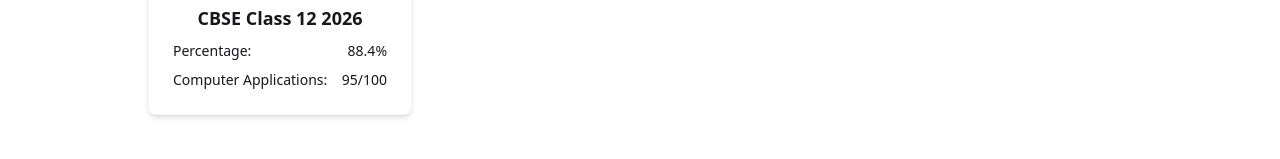
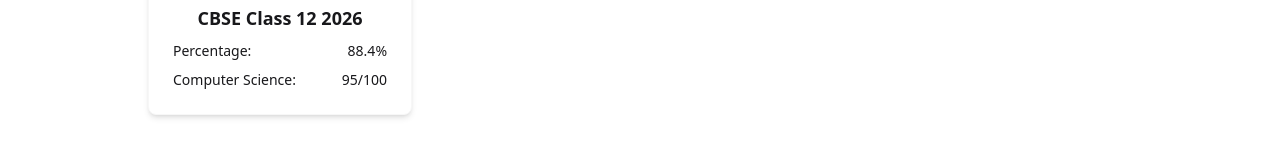
Before and after one commit to techphilomathlearnings-web/philomath, a Next.js app: page / in a window 1280 px wide. Shown: the part 2954-3113 px from the top of the page. Built offline with nearby package versions, Linux system fonts and the light colour scheme.

Commit message:
CBSE Subject Correction

```diff
--- a/src/components/toppers.tsx
+++ b/src/components/toppers.tsx
@@ -60,7 +60,7 @@
               title="Eric Saha"
               board="CBSE Class 12 2026"
               credits1={88.4}
-              subject="Computer Applications"
+              subject="Computer Science"
               credits2={95}
             />
           </div>
```
